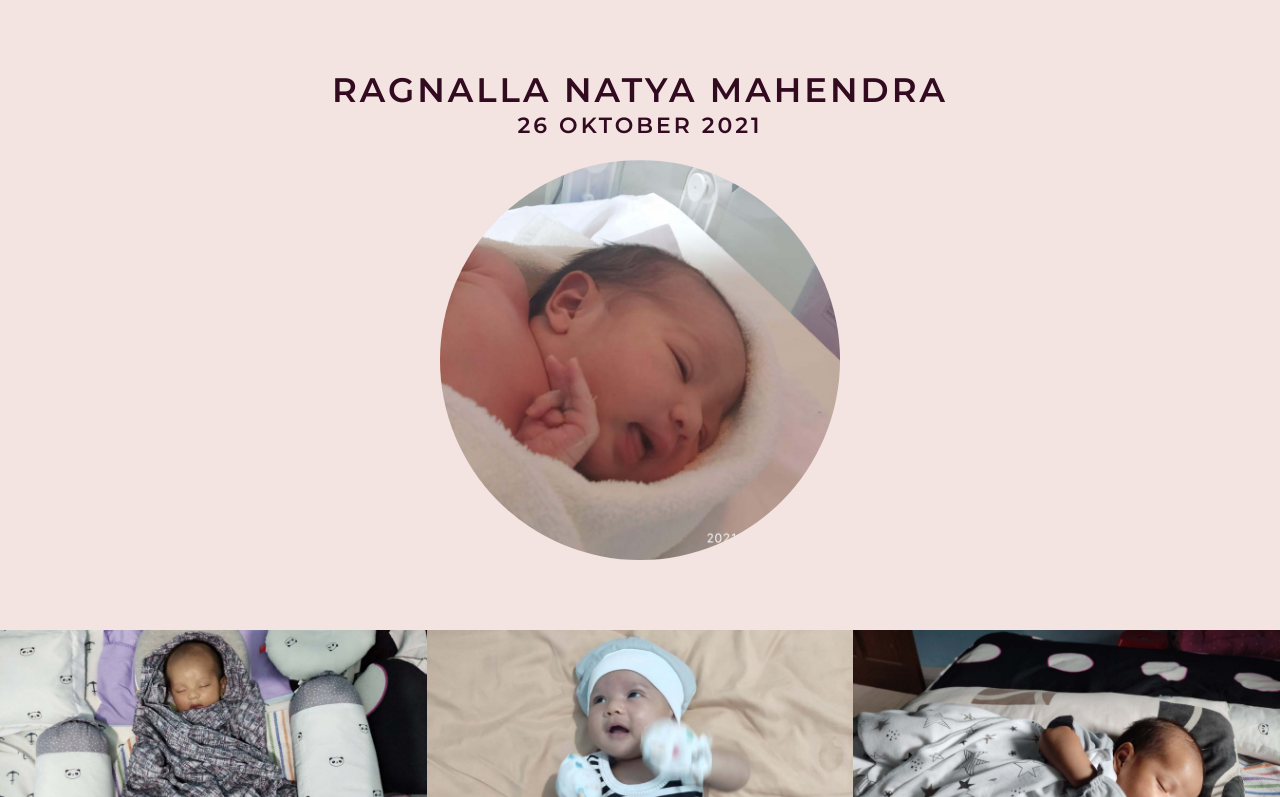
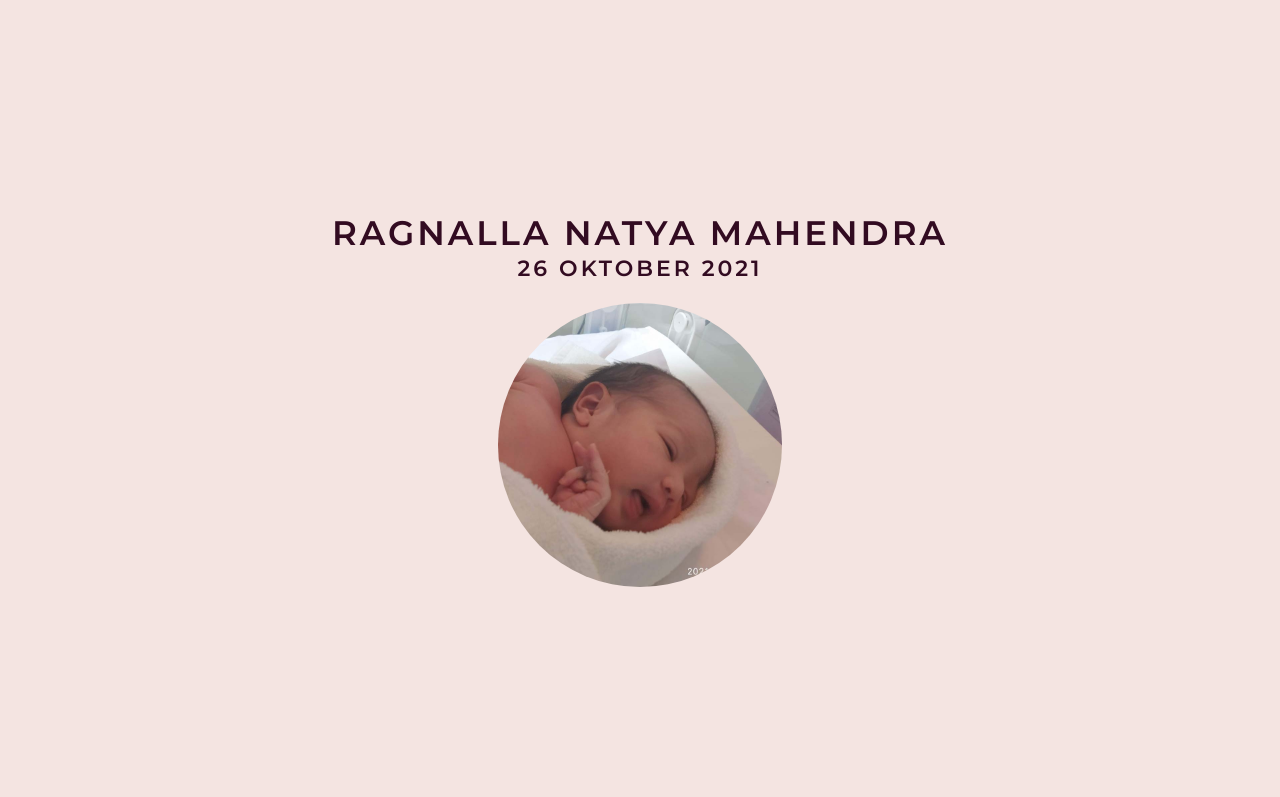
Before and after one commit to blindcozy/RagnallaNatyaMahendra, a plain HTML site: page index.html in a window 1280 px wide. Shown: the top 797 px of the page. Drawn offline with Linux system fonts and the light colour scheme.

Commit message:
Update index.html

```diff
--- a/index.html
+++ b/index.html
@@ -29,7 +29,7 @@
 		<script type="text/javascript" src="./js/theme.js" defer=""></script>
 	</head>
 	<body>
-		<section class="uk-section uk-section-primary">
+		<section class="uk-section uk-section-primary uk-flex uk-flex-middle" uk-height-viewport>
 			<div class="uk-container">
 				<h1 class="uk-text-center uk-margin-remove-bottom">Ragnalla Natya Mahendra</h1>
 				<div class="uk-text-center uk-h3 uk-margin-remove-top">26 Oktober 2021</div>
```
